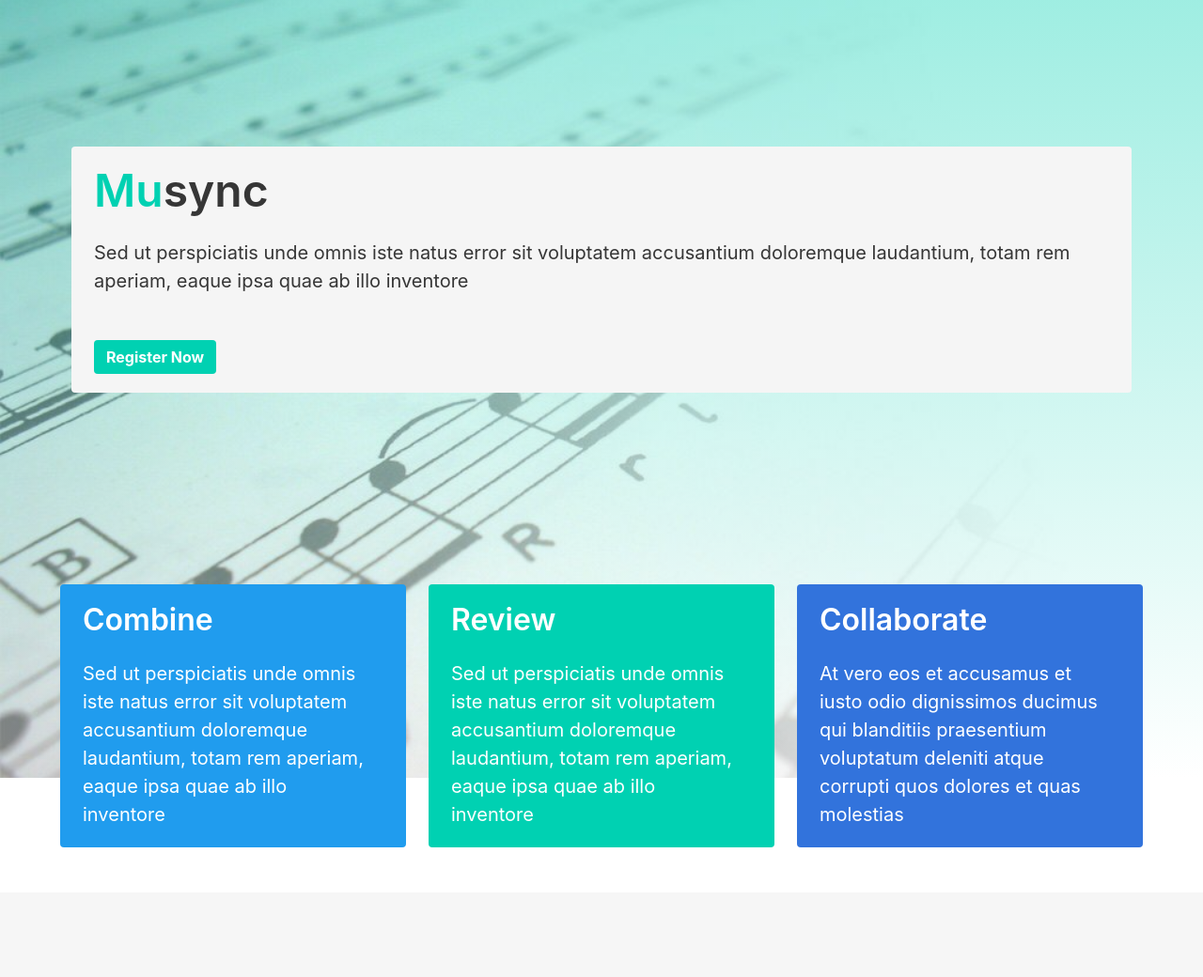
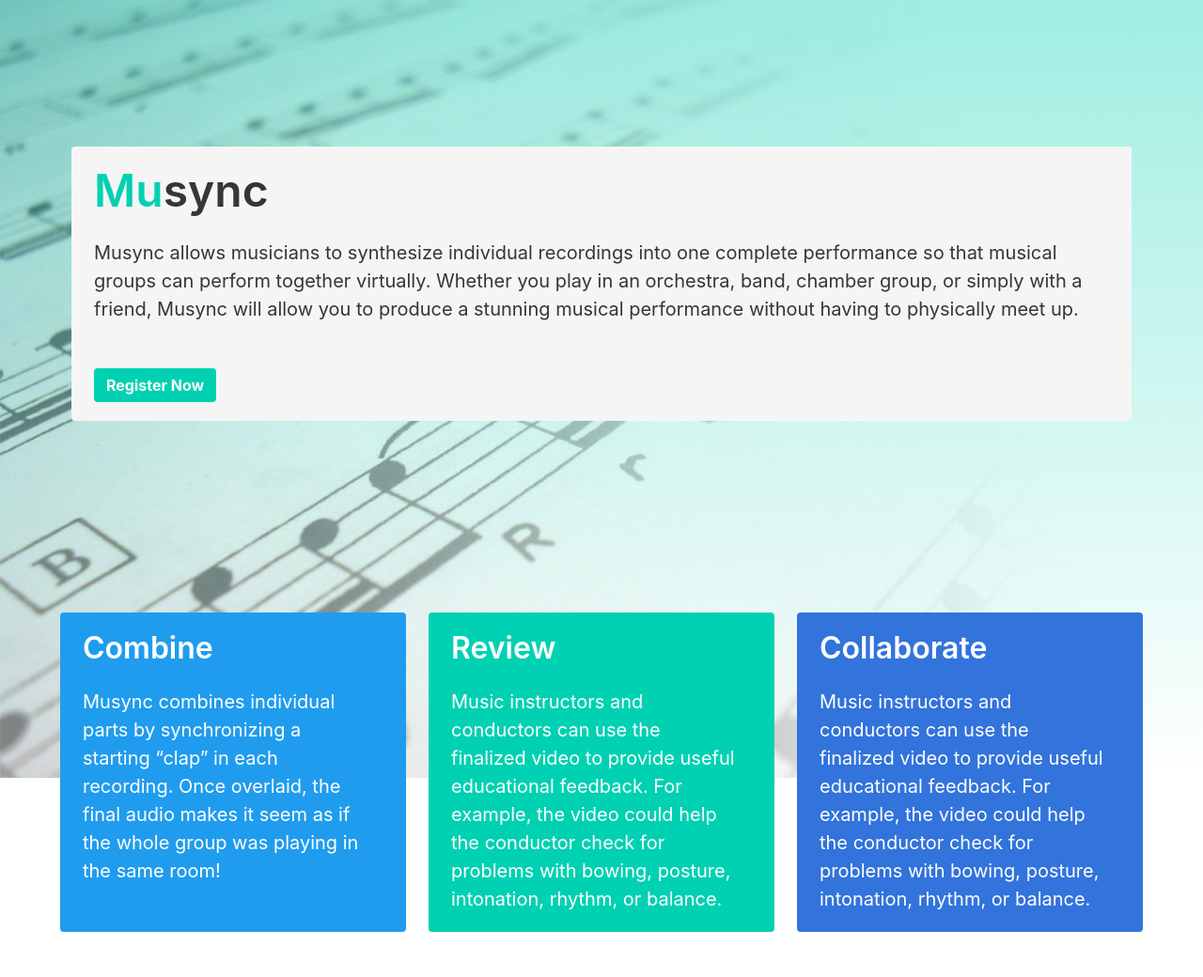
Before and after one commit to Ezra-Bernstein/musync, a Python web app: template templates/home.html in a window 1280 px wide. Shown: the part 52-1092 px from the top of the page at 94% size. Before the commit the page ends 954 px from the top, so only its background shows below. Run offline with Jinja, Linux system fonts and the light colour scheme; the template is opened without the code that fills it, so the values that code supplies are empty; some libraries are stand-ins or nearby versions.

Commit message:
Update home.html

```diff
--- a/templates/home.html
+++ b/templates/home.html
@@ -61,7 +61,7 @@
 
 						<p class="is-size-5">
 
-							Sed ut perspiciatis unde omnis iste natus error sit voluptatem accusantium doloremque laudantium, totam rem aperiam, eaque ipsa quae ab illo inventore
+							Musync allows musicians to synthesize individual recordings into one complete performance so that musical groups can perform together virtually. Whether you play in an orchestra, band, chamber group, or simply with a friend, Musync will allow you to produce a stunning musical performance without having to physically meet up.
 						</p>
 
 						<br></br>
@@ -86,7 +86,7 @@
 					<div class="notification is-info">
 						<h1 class="title"> Combine </h1>
 						<p class="is-size-5">
-							Sed ut perspiciatis unde omnis iste natus error sit voluptatem accusantium doloremque laudantium, totam rem aperiam, eaque ipsa quae ab illo inventore
+              Musync combines individual parts by synchronizing a starting “clap” in each recording. Once overlaid, the final audio makes it seem as if the whole group was playing in the same room!
 						</p>
 					</div>
 				</div>
@@ -95,7 +95,7 @@
 					<div class="notification is-primary">
 						<h1 class="title"> Review </h1>
 						<p class="is-size-5">
-							Sed ut perspiciatis unde omnis iste natus error sit voluptatem accusantium doloremque laudantium, totam rem aperiam, eaque ipsa quae ab illo inventore
+							Music instructors and conductors can use the finalized video to provide useful educational feedback. For example, the video could help the conductor check for problems with bowing, posture, intonation, rhythm, or balance.
 						</p>
 					</div>
 				</div>
@@ -104,7 +104,7 @@
 					<div class="notification is-link">
 						<h1 class="title"> Collaborate </h1>
 						<p class="is-size-5">
-							At vero eos et accusamus et iusto odio dignissimos ducimus qui blanditiis praesentium voluptatum deleniti atque corrupti quos dolores et quas molestias
+							Music instructors and conductors can use the finalized video to provide useful educational feedback. For example, the video could help the conductor check for problems with bowing, posture, intonation, rhythm, or balance.
 						</p>
 					</div>
 				</div>
```
